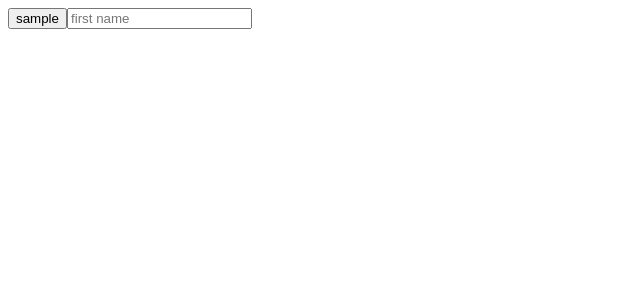
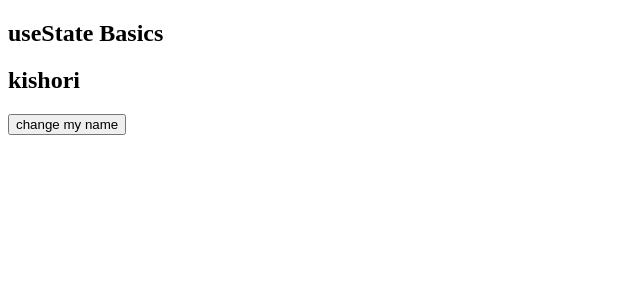
Before and after one commit to ameysawant/react19-with-typescript-tutorial, a React (Vite) app: page / in a window 1280 px wide. Shown: the top 300 px of the page, without its empty margins (0-640 px from the left). Built offline with nearby package versions, Linux system fonts and the light colour scheme.

Commit message:
added usestate basics

```diff
--- a/src/App.tsx
+++ b/src/App.tsx
@@ -1,9 +1,11 @@
 import Events from "./components/Events";
+import UseStateBasics from "./hooks/UseStateBasics";
 
 const App = () => {
   return (
     <>
-      <Events />
+      {/* <Events /> */}
+      <UseStateBasics />
     </>
   );
 };
--- /dev/null
+++ b/src/hooks/UseStateBasics.tsx
@@ -0,0 +1,25 @@
+import { useState } from "react";
+
+const UseStateBasics = () => {
+  const [myName, setMyName] = useState("kishori");
+
+  //   let myName = "kishori";
+
+  const changeMyName = () => {
+    // myName = "tutorials";
+    // console.log(myName);
+    setMyName("tutorials");
+  };
+
+  console.log("component render");
+
+  return (
+    <>
+      <h2>useState Basics</h2>
+      <h2>{myName}</h2>
+      <button onClick={changeMyName}>change my name</button>
+    </>
+  );
+};
+
+export default UseStateBasics;
```
